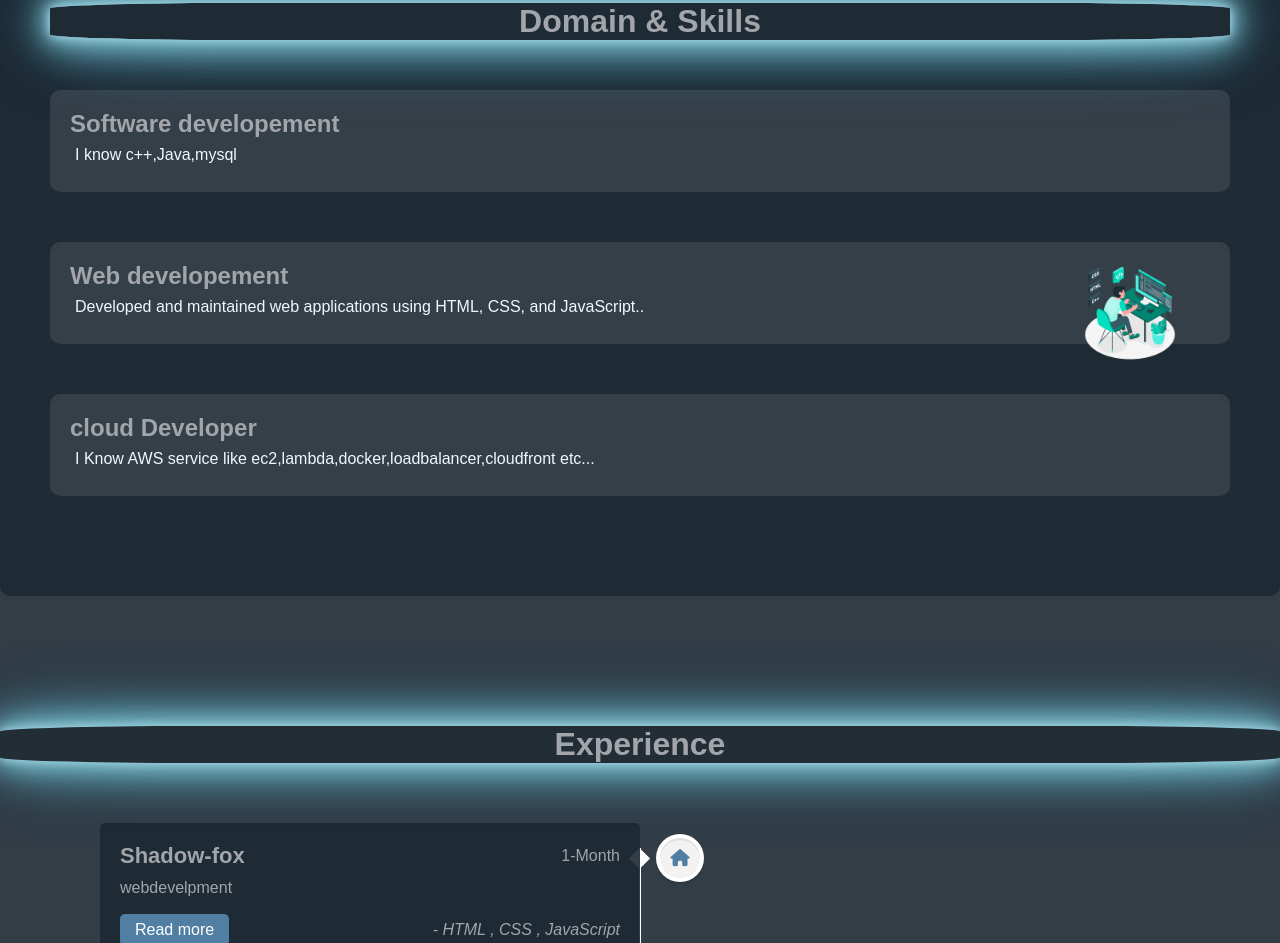
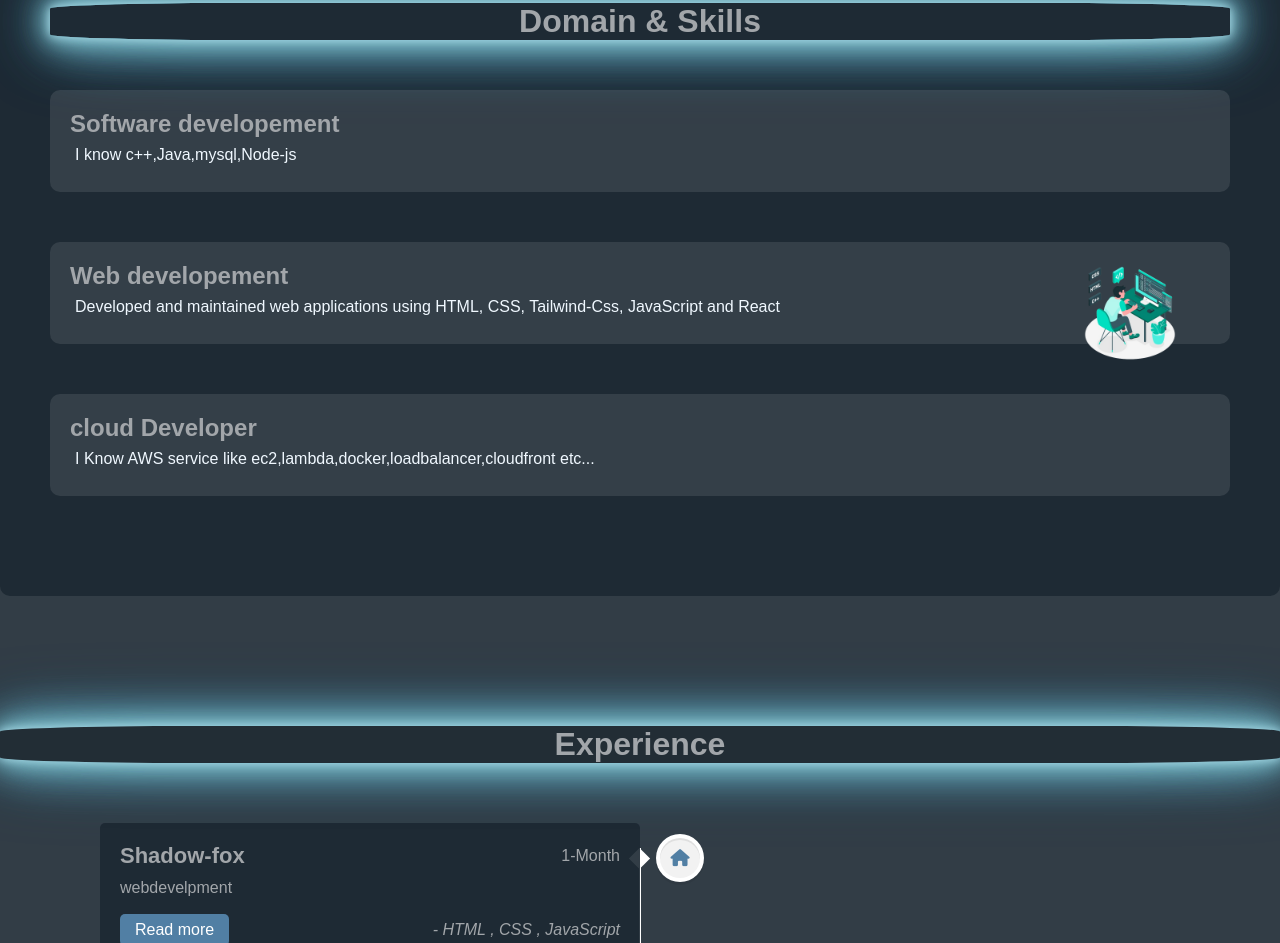
Before and after one commit to Rohandabas/rohan, a plain HTML site: page index.html in a window 1280 px wide. Shown: the part 874-1817 px from the top of the page. Drawn offline with Linux system fonts and the light colour scheme.

Commit message:
exp added

```diff
--- a/index.html
+++ b/index.html
@@ -37,7 +37,7 @@
                     <li><a href="https://github.com/Rohandabas"><i class="fa-brands fa-square-github"></i></a></li>
                     <li><a href="https://www.linkedin.com/in/rohan-dabas-75721b195/"><i class="fa-brands fa-linkedin"></i></a></li>
                     <li><a href=""><i class="fa-brands fa-square-instagram"></i></a></li>
-                    <li><a href=""><i class="fa-solid fa-code"></i></a></li>
+                    <li><a href="https://leetcode.com/u/RohanDabas/"><i class="fa-solid fa-code"></i></a></li>
                 </ul>
             </div>
         </div>
@@ -52,12 +52,12 @@
         <h1>Domain & Skills</h1>
         <div class="experience-item">
             <h2>Software developement</h2>
-            <p>I know c++,Java,mysql</p>
+            <p>I know c++,Java,mysql,Node-js</p>
             <!-- <p>Worked on improving the UI/UX of the company's main product, resulting in a 15% increase in user satisfaction.</p> -->
         </div>
         <div class="experience-item">
             <h2>Web developement</h2>
-            <p>Developed and maintained web applications using HTML, CSS, and JavaScript..</p>
+            <p>Developed and maintained web applications using HTML, CSS, Tailwind-Css, JavaScript and React</p>
             <!-- <p>Specialized in responsive design and cross-browser compatibility.</p> -->
         </div>
         <div class="experience-item">
```
